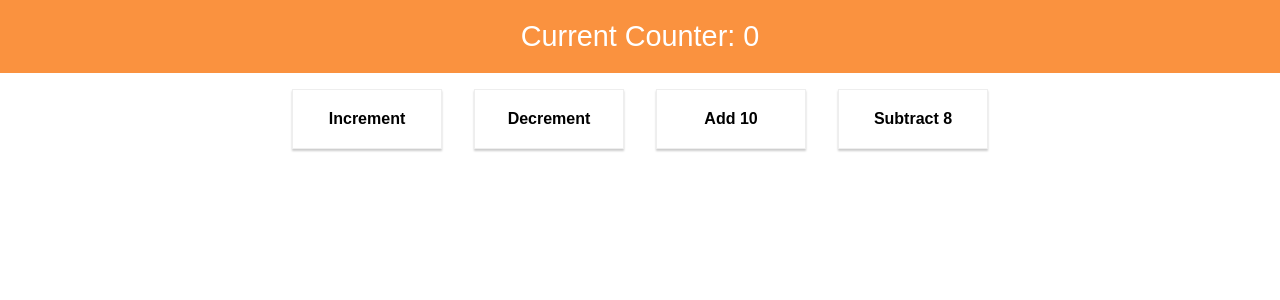
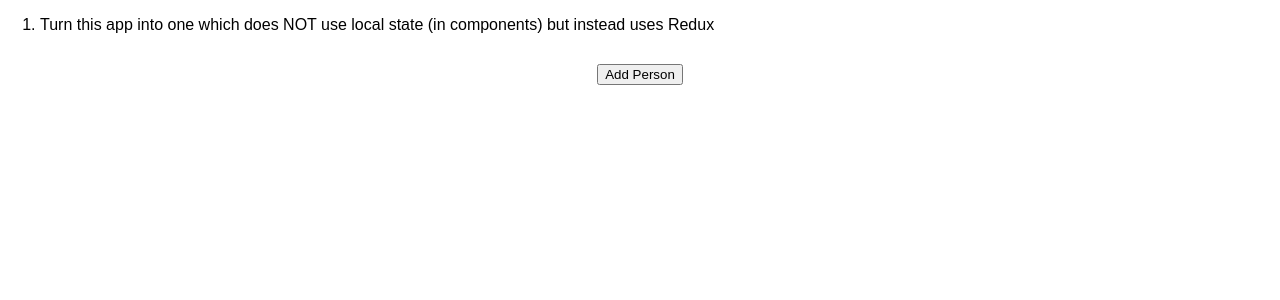
Before and after one commit to MarkoTON/Max-React.github.io, a React (Create React App) app: page / in a window 1280 px wide. Shown: the top 300 px of the page. Built offline with nearby package versions, Linux system fonts and the light colour scheme.

Commit message:
redux assignment 2 solution

```diff
--- a/src/App.js
+++ b/src/App.js
@@ -1,13 +1,15 @@
 import React, { Component } from 'react';
 
-import Counter from './containers/Counter/Counter';
-import './App.css';
+import Persons from './containers/Persons';
 
 class App extends Component {
   render() {
     return (
       <div className="App">
-       <Counter />
+        <ol>
+          <li>Turn this app into one which does NOT use local state (in components) but instead uses Redux</li>
+        </ol>
+        <Persons />
       </div>
     );
   }
--- a/src/components/AddPerson/AddPerson.js
+++ b/src/components/AddPerson/AddPerson.js
@@ -1,38 +1,11 @@
-import React, { Component } from 'react';
+import React from 'react';
 
 import './AddPerson.css';
 
-class AddPerson extends Component {
-    state = {
-        name: '',
-        age: ''
-    }
+const addPerson = (props) => (
+    <div className="AddPerson">
+        <button onClick={props.personAdded}>Add Person</button>
+    </div>
+);
 
-    nameChangedHandler = (event) => {
-        this.setState({name: event.target.value});
-    }
-
-    ageChangedHandler = (event) => {
-        this.setState({age: event.target.value});
-    }
-
-    render () {
-        return (
-            <div className="AddPerson">
-                <input
-                    type="text"
-                    placeholder="Name"
-                    onChange={this.nameChangedHandler}
-                    value={this.state.name} />
-                <input
-                    type="number"
-                    placeholder="Age"
-                    onChange={this.ageChangedHandler}
-                    value={this.state.age} />
-                <button onClick={() => this.props.personAdded(this.state.name, this.state.age)}>Add Person</button>
-            </div>
-        );
-    }
-}
-
-export default AddPerson;
+export default addPerson;
--- a/src/containers/Persons.js
+++ b/src/containers/Persons.js
@@ -31,7 +31,7 @@ const mapStateToProps = state => {
 
 const mapDispatchToProps = dispatch => {
     return {
-        onAddedPerson: (name, age) => dispatch({type: actionTypes.ADD_PERSON, personData: {name: name, age: age}}),
+        onAddedPerson: () => dispatch({type: actionTypes.ADD_PERSON}),
         onRemovedPerson: (id) => dispatch({type: actionTypes.REMOVE_PERSON, personId: id})
     }
 };
--- a/src/index.css
+++ b/src/index.css
@@ -1,5 +1,5 @@
 body {
   margin: 0;
   padding: 0;
-  font-family: Arial, sans-serif;
+  font-family: sans-serif;
 }
--- a/src/index.js
+++ b/src/index.js
@@ -1,12 +1,12 @@
 import React from 'react';
 import ReactDOM from 'react-dom';
+import { createStore } from 'redux';
 import { Provider } from 'react-redux';
-import { createStore } from 'redux';
 
-import reducer from './store/reducer';
 import './index.css';
 import App from './App';
 import registerServiceWorker from './registerServiceWorker';
+import reducer from './store/reducer';
 
 const store = createStore(reducer);
 
--- a/src/store/reducer.js
+++ b/src/store/reducer.js
@@ -1,27 +1,26 @@
+import * as actionTypes from './actions';
+
 const initialState = {
-    counter: 0
+    persons: []
 };
 
-const reducer = (state = initialState, action) => {
-    if (action.type === 'INCREMENT') {
-        return {
-            counter: state.counter + 1
-        }
-    }
-    if (action.type === 'DECREMENT') {
-        return {
-            counter: state.counter - 1
-        }
-    }
-    if (action.type === 'ADD') {
-        return {
-            counter: state.counter + 10
-        }
-    }
-    if (action.type === 'SUBTRACT') {
-        return {
-            counter: state.counter - 8
-        }
+const reducer = ( state = initialState, action ) => {
+    switch ( action.type ) {
+        case actionTypes.ADD_PERSON:
+            const newPerson = {
+                id: Math.random(), // not really unique but good enough here!
+                name: 'Max',
+                age: Math.floor( Math.random() * 40 )
+            }
+            return {
+                ...state,
+                persons: state.persons.concat( newPerson )
+            }
+        case actionTypes.REMOVE_PERSON:
+            return {
+                ...state,
+                persons: state.persons.filter(person => person.id !== action.personId)
+            }
     }
     return state;
 };
```
